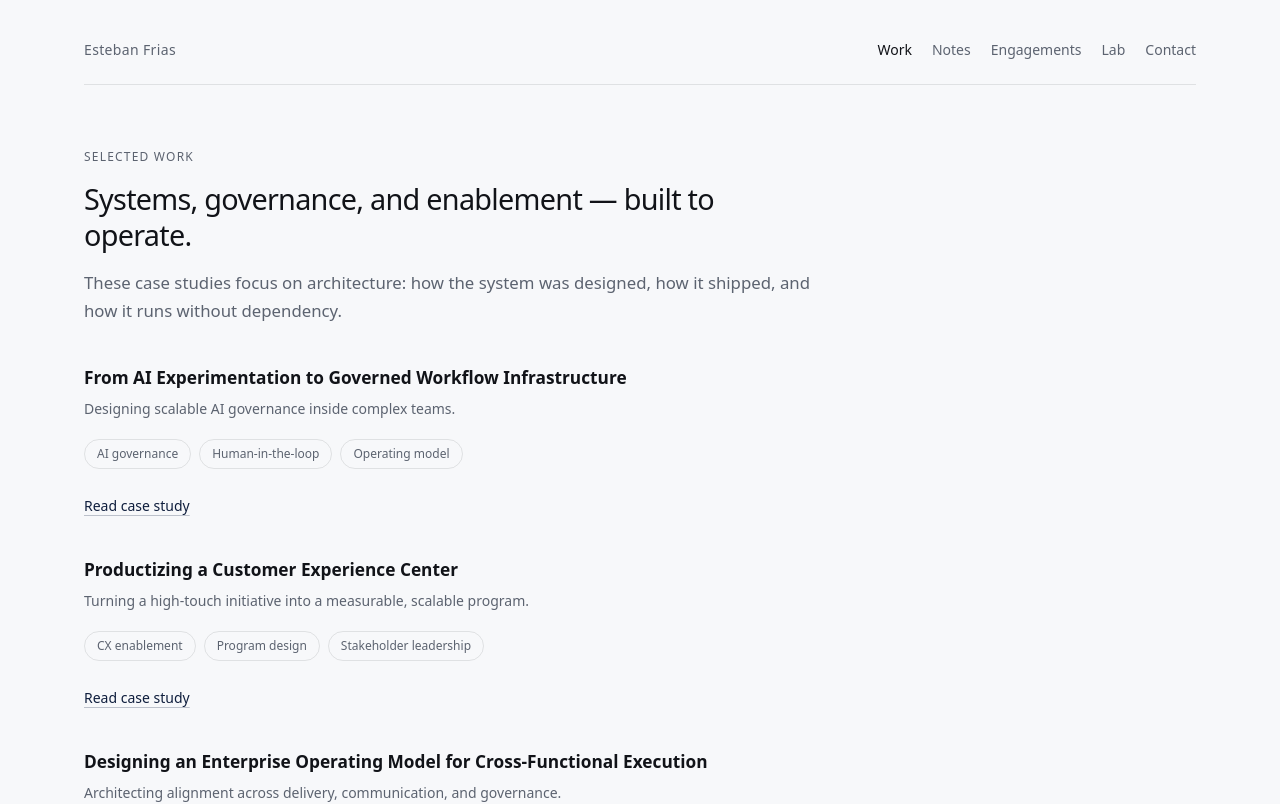
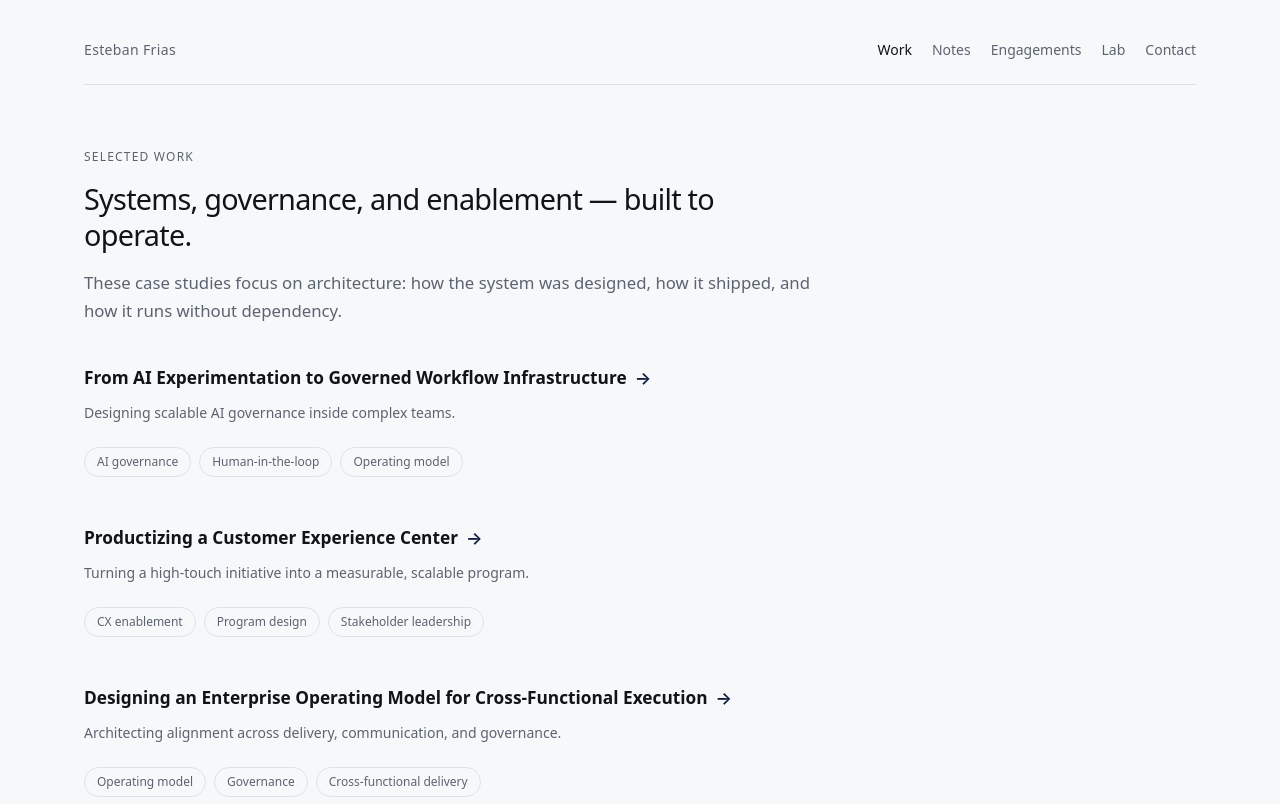
Before and after one commit to gq5957/estebanfrias, a React (Vite) app: page /work in a window 1280 px wide. Shown: the top 804 px of the page. Built offline with nearby package versions, Linux system fonts and the light colour scheme.

Commit message:
Update Work.tsx

```diff
--- a/src/pages/Work.tsx
+++ b/src/pages/Work.tsx
@@ -9,21 +9,33 @@ export default function Work() {
         <Kicker>Selected work</Kicker>
         <H2>Systems, governance, and enablement — built to operate.</H2>
         <P>
-          These case studies focus on architecture: how the system was designed, how it shipped,
-          and how it runs without dependency.
+          These case studies focus on architecture: how the system was designed,
+          how it shipped, and how it runs without dependency.
         </P>
       </div>
 
-      <div className="space-y-10">
+      <div className="space-y-12">
         {work.map((w) => (
-          <div key={w.slug} className="space-y-2">
-            <Link to={`/work/${w.slug}`} className="no-underline">
-              <div className="text-[color:var(--fg)] text-[1.08rem] font-semibold hover:underline underline-offset-4 decoration-[rgba(15,30,61,0.3)]">
+          <div key={w.slug} className="space-y-3 group">
+            {/* Title (only link) */}
+            <Link
+              to={`/work/${w.slug}`}
+              className="inline-flex items-center gap-2 text-[color:var(--fg)] text-[1.08rem] font-semibold no-underline"
+            >
+              <span className="group-hover:underline underline-offset-4 decoration-[rgba(15,30,61,0.3)]">
                 {w.title}
-              </div>
+              </span>
+
+              {/* Arrow */}
+              <span className="transition-transform duration-200 group-hover:translate-x-1 text-[color:var(--accent)]">
+                →
+              </span>
             </Link>
 
-            <div className="text-sm text-[color:var(--muted)]">{w.deck}</div>
+            {/* Deck */}
+            <div className="text-sm text-[color:var(--muted)]">
+              {w.deck}
+            </div>
 
             {/* Tags */}
             <div className="pt-3 flex flex-wrap gap-2">
@@ -36,16 +48,6 @@ export default function Work() {
                 </span>
               ))}
             </div>
-
-            {/* CTA */}
-            <div className="pt-4">
-              <Link
-                to={`/work/${w.slug}`}
-                className="link text-sm text-[color:var(--accent)]"
-              >
-                Read case study
-              </Link>
-            </div>
           </div>
         ))}
       </div>
```
